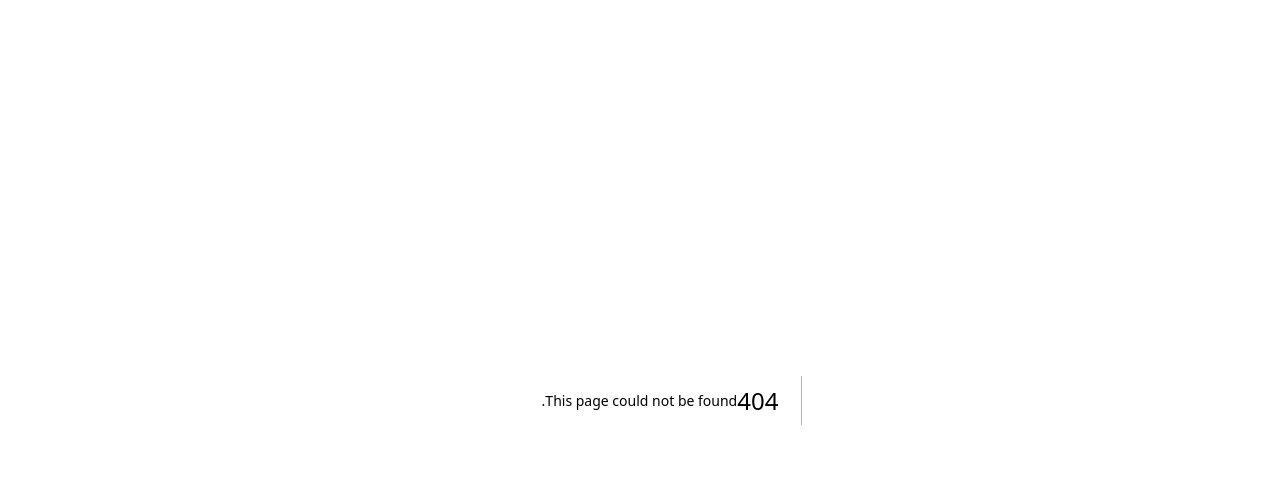
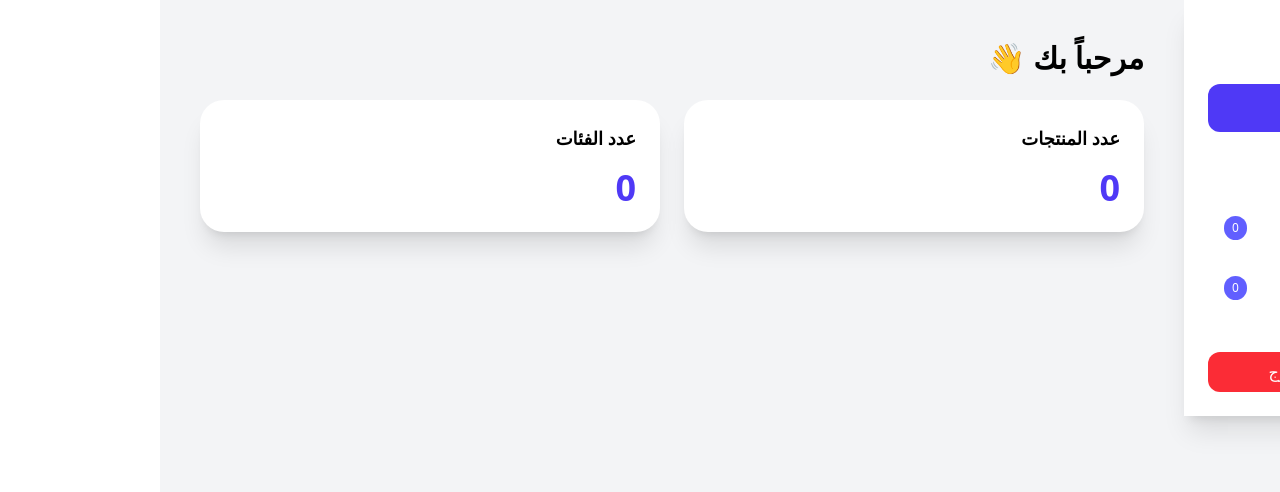
Before and after one commit to Azouz678/electros-store, a Next.js app: page /dashboard/home in a window 1280 px wide. Before the commit this address had no page. Shown: the top 492 px of the page. Built offline with nearby package versions, Linux system fonts and the light colour scheme; no server answers; the database is empty.

Commit message:
Full dashboard management

```diff
--- /dev/null
+++ b/app/dashboard/home/page.tsx
@@ -0,0 +1,55 @@
+"use client"
+
+import { useEffect, useState } from "react"
+import { supabase } from "@/lib/supabase"
+
+export default function DashboardHome() {
+
+  const [productCount, setProductCount] = useState(0)
+  const [categoryCount, setCategoryCount] = useState(0)
+
+  useEffect(() => {
+    fetchStats()
+  }, [])
+
+  async function fetchStats() {
+    const { count: products } = await supabase
+      .from("products")
+      .select("*", { count: "exact", head: true })
+
+    const { count: categories } = await supabase
+      .from("categories")
+      .select("*", { count: "exact", head: true })
+
+    setProductCount(products || 0)
+    setCategoryCount(categories || 0)
+  }
+
+  return (
+    <div className="space-y-6">
+
+      <h1 className="text-3xl font-bold">
+        مرحباً بك 👋
+      </h1>
+
+      <div className="grid md:grid-cols-2 gap-6">
+
+        <div className="bg-white dark:bg-slate-800 p-6 rounded-3xl shadow-xl">
+          <h2 className="text-lg font-semibold">عدد المنتجات</h2>
+          <p className="text-4xl font-bold mt-4 text-indigo-600">
+            {productCount}
+          </p>
+        </div>
+
+        <div className="bg-white dark:bg-slate-800 p-6 rounded-3xl shadow-xl">
+          <h2 className="text-lg font-semibold">عدد الفئات</h2>
+          <p className="text-4xl font-bold mt-4 text-indigo-600">
+            {categoryCount}
+          </p>
+        </div>
+
+      </div>
+
+    </div>
+  )
+}
--- a/app/dashboard/layout.tsx
+++ b/app/dashboard/layout.tsx
@@ -1,8 +1,17 @@
 "use client"
 
+import { useState, useEffect } from "react"
 import Link from "next/link"
 import { usePathname, useRouter } from "next/navigation"
 import { supabase } from "@/lib/supabase"
+import {
+  LayoutDashboard,
+  PlusCircle,
+  Boxes,
+  Tags,
+  Menu,
+  X
+} from "lucide-react"
 
 export default function DashboardLayout({
   children,
@@ -13,46 +22,108 @@ export default function DashboardLayout({
   const pathname = usePathname()
   const router = useRouter()
 
+  const [open, setOpen] = useState(false)
+  const [productCount, setProductCount] = useState(0)
+  const [categoryCount, setCategoryCount] = useState(0)
+
+  useEffect(() => {
+    fetchCounts()
+  }, [])
+
+  async function fetchCounts() {
+    const { count: products } = await supabase
+      .from("products")
+      .select("*", { count: "exact", head: true })
+
+    const { count: categories } = await supabase
+      .from("categories")
+      .select("*", { count: "exact", head: true })
+
+    setProductCount(products || 0)
+    setCategoryCount(categories || 0)
+  }
+
   const menu = [
-    { name: "إضافة", href: "/dashboard" },
-    { name: "إدارة المنتجات", href: "/dashboard/products" },
-    { name: "إدارة الفئات", href: "/dashboard/categories" },
+    {
+      name: "الرئيسية",
+      href: "/dashboard/home",
+      icon: LayoutDashboard
+    },
+    {
+      name: "إضافة",
+      href: "/dashboard",
+      icon: PlusCircle
+    },
+    {
+      name: "المنتجات",
+      href: "/dashboard/products",
+      icon: Boxes,
+      badge: productCount
+    },
+    {
+      name: "الفئات",
+      href: "/dashboard/categories",
+      icon: Tags,
+      badge: categoryCount
+    }
   ]
 
   return (
     <div className="flex min-h-screen bg-gray-100 dark:bg-slate-900">
 
+      {/* ===== Mobile Header ===== */}
+      <div className="lg:hidden fixed top-0 left-0 right-0 bg-white dark:bg-slate-800 shadow-md p-4 flex justify-between items-center z-40">
+        <button onClick={() => setOpen(true)}>
+          <Menu size={28} />
+        </button>
+        <h2 className="font-bold">لوحة التحكم</h2>
+      </div>
+
       {/* ===== Sidebar ===== */}
-      <aside className="w-64 bg-white dark:bg-slate-800 shadow-xl p-6 flex flex-col justify-between">
+      <aside className={`fixed lg:static z-50 top-0 left-0 h-full w-64 bg-white dark:bg-slate-800 shadow-xl p-6 transition-transform duration-300
+        ${open ? "translate-x-0" : "-translate-x-full"} lg:translate-x-0`}>
 
-        <div>
-          <h2 className="text-xl font-bold mb-8">
-            لوحة التحكم
-          </h2>
+        <div className="flex justify-between items-center mb-8">
+          <h2 className="text-xl font-bold">لوحة التحكم</h2>
+          <button className="lg:hidden" onClick={() => setOpen(false)}>
+            <X />
+          </button>
+        </div>
 
-          <nav className="space-y-3">
-            {menu.map(item => (
+        <nav className="space-y-3">
+          {menu.map(item => {
+            const Icon = item.icon
+            return (
               <Link
                 key={item.href}
                 href={item.href}
-                className={`block px-4 py-3 rounded-xl transition ${
-                  pathname === item.href
+                onClick={() => setOpen(false)}
+                className={`flex items-center justify-between px-4 py-3 rounded-xl transition
+                  ${pathname === item.href
                     ? "bg-indigo-600 text-white"
-                    : "hover:bg-gray-200 dark:hover:bg-slate-700"
-                }`}
+                    : "hover:bg-gray-200 dark:hover:bg-slate-700"}`}
               >
-                {item.name}
+                <div className="flex items-center gap-3">
+                  <Icon size={20} />
+                  {item.name}
+                </div>
+
+                {item.badge !== undefined && (
+                  <span className="bg-indigo-500 text-white text-xs px-2 py-1 rounded-full">
+                    {item.badge}
+                  </span>
+                )}
               </Link>
-            ))}
-          </nav>
-        </div>
+            )
+          })}
+        </nav>
 
         <button
           onClick={async () => {
             await supabase.auth.signOut()
             router.push("/login")
           }}
-          className="bg-red-500 text-white py-2 rounded-xl hover:bg-red-600"
+          className="mt-10 w-full bg-red-500 text-white py-2 rounded-xl hover:bg-red-600"
         >
           تسجيل خروج
         </button>
@@ -60,7 +131,7 @@ export default function DashboardLayout({
       </aside>
 
       {/* ===== Content ===== */}
-      <main className="flex-1 p-8">
+      <main className="flex-1 p-6 lg:p-10 mt-16 lg:mt-0">
         {children}
       </main>
 
--- a/package.json
+++ b/package.json
@@ -10,6 +10,7 @@
   },
   "dependencies": {
     "@supabase/supabase-js": "^2.97.0",
+    "lucide-react": "^0.575.0",
     "next": "16.1.6",
     "next-themes": "^0.4.6",
     "react": "19.2.3",
```
Also changed, not shown: 1 other file (tests, documents, lock files or other folders).
